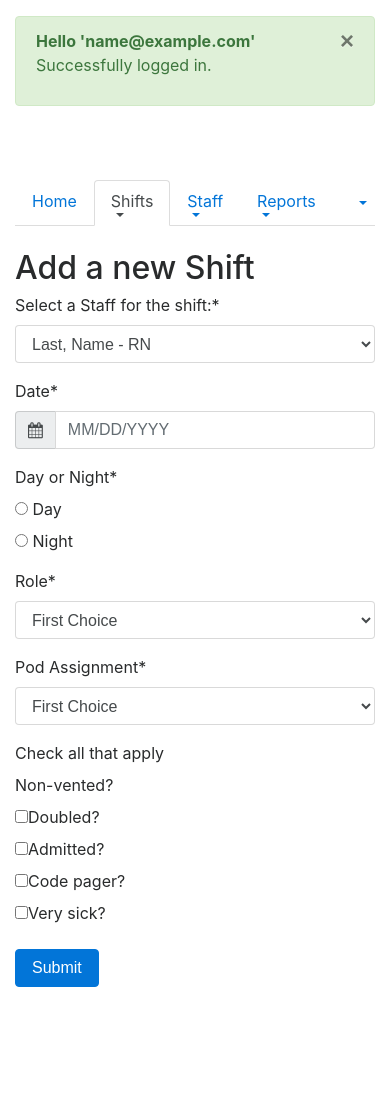
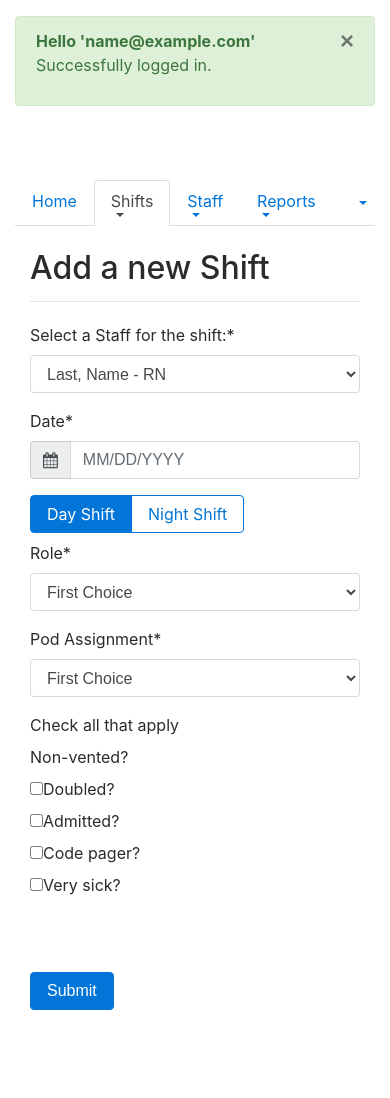
Before and after one commit to neenjaw/ICU-Shift-Tracker, a PHP site: page /add-shift.php in a window 390 px wide. Shown: the part 54-1152 px from the top of the page. Before the commit the page ends 1041 px from the top, so only its background shows below. Run offline with PHP 8.4, Linux system fonts and the light colour scheme; the visitor is signed in with stand-in values (Sample User, id 1); data comes from the database, SQL or seed files in the repository; some libraries are stand-ins or nearby versions.

Commit message:
Revamped col/row Changed radio button style Responsive, mobile friendlier

```diff
--- a/add-shift.php
+++ b/add-shift.php
@@ -30,17 +30,36 @@ if (!isset($_SESSION['user_session'])) {
     <div class="col-12 col-md-auto">
       <br>
       <!-- Main Content -->
+
+      <div class="container">
+        <form method="post" id="shift-form">
+          <div class="row justify-content-center">
+            <div class="col-sm-8">
+
               <h2>Add a new Shift</h2>
+              <hr />
 
-      <form method="post" id="shift-form">
-        <div class="form-group">
+            </div>
+          </div>
+          <div class="row justify-content-center">
+
+            <div class="col-sm-8 form-control-feedback hidden" id="shift-form-feedback"></div>
+
+          </div>
+
+          <div class="row justify-content-center">
+
+            <div class="col-sm-8 form-group">
               <label class="control-label requiredField" for="select">Select a Staff for the shift:<span class="asteriskField">*</span></label>
               <select class="select form-control" id="select-staff" name="select">
                 <option value="staff_id">Last, Name - RN</option>
               </select>
             </div>
 
-        <div class="form-group">
+          </div>
+          <div class="row justify-content-center">
+
+            <div class="col-sm-8 form-group">
               <label class="control-label requiredField" for="date">Date<span class="asteriskField">*</span></label>
               <div class="input-group">
                 <div class="input-group-addon"><i class="fa fa-calendar"></i></div>
@@ -48,25 +67,22 @@ if (!isset($_SESSION['user_session'])) {
               </div>
             </div>
 
-        <div class="form-group">
-          <label class="control-label requiredField">Day or Night<span class="asteriskField">*</span></label>
-          <div class="">
-            <div class="form-check">
-              <label class="form-check-label">
-                <input type="radio" class="form-check-input" name="radio-d-or-n" id="radio-d-or-n-1" value="D"/>
-                Day
+          </div>
+          <div class="row justify-content-center">
+
+            <div class="col-sm-8 btn-group requiredField" data-toggle="buttons">
+              <label class="btn btn-outline-primary active">
+                <input type="radio" name="radio-d-or-n" id="radio-d-or-n-d" value="D" autocomplete="off" checked> Day Shift
+              </label>
+              <label class="btn btn-outline-primary">
+                <input type="radio" name="radio-d-or-n" id="radio-d-or-n-n" value="N" autocomplete="off"> Night Shift
               </label>
             </div>
-            <div class="form-check">
-              <label class="form-check-label">
-                <input type="radio" class="form-check-input" name="radio-d-or-n" id="radio-d-or-n-2" value="N"/>
-                Night
-              </label>
+
           </div>
-          </div>
-        </div>
+          <div class="row justify-content-center">
 
-        <div class="form-group">
+            <div class="col-sm-8 form-group">
               <label class="control-label requiredField" for="select1">Role<span class="asteriskField">*</span></label>
               <select class="select form-control" id="select1" name="select1">
                 <option value="First Choice">First Choice</option>
@@ -75,7 +91,10 @@ if (!isset($_SESSION['user_session'])) {
               </select>
             </div>
 
-        <div class="form-group">
+          </div>
+          <div class="row justify-content-center">
+
+            <div class="col-sm-8 form-group">
               <label class="control-label requiredField" for="select2">Pod Assignment<span class="asteriskField">*</span></label>
               <select class="select form-control" id="select2" name="select2">
                 <option value="First Choice">First Choice</option>
@@ -83,7 +102,11 @@ if (!isset($_SESSION['user_session'])) {
                 <option value="Third Choice">Third Choice</option>
               </select>
             </div>
-        <div class="form-group">
+
+          </div>
+          <div class="row justify-content-center">
+
+            <div class="col-sm-8 form-group">
               <label class="control-label ">Check all that apply</label>
               <div class=" ">
                 <div class="checkbox"><label class="checkbox"><nput name="checkbox" type="checkbox" value="Non-vented?"/>Non-vented?</label></div>
@@ -93,10 +116,36 @@ if (!isset($_SESSION['user_session'])) {
                 <div class="checkbox"><label class="checkbox"><input name="checkbox" type="checkbox" value="Very sick?"/>Very sick?</label></div>
               </div>
             </div>
-        <div class="form-group">
+
+          </div>
+          <div class="row justify-content-center">
+
+            <div class="col-sm-8 form-group">
+            </div>
+
+          </div>
+
+
+
+          <div class="row justify-content-center">
+
+            <div class="col-sm-4 form-group">
+            </div>
+
+            <div class="col-sm-4 form-group">
+            </div>
+
+          </div>
+          <div class="row justify-content-end">
+
+            <div class="col-sm-4 form-group">
               <div><button class="btn btn-primary " name="submit" type="submit">Submit</button></div>
             </div>
+
+          </div>
         </form>
+      </div>
+
 
     <!-- END Main Content -->
   </div>
```
Lines whose indentation alone changed are shown as unchanged.
